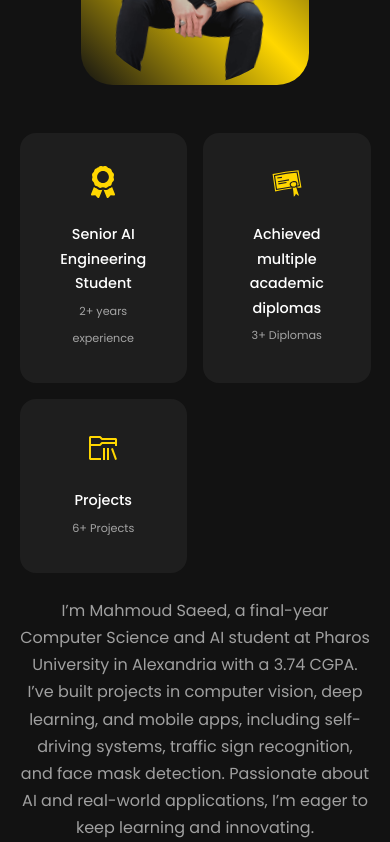
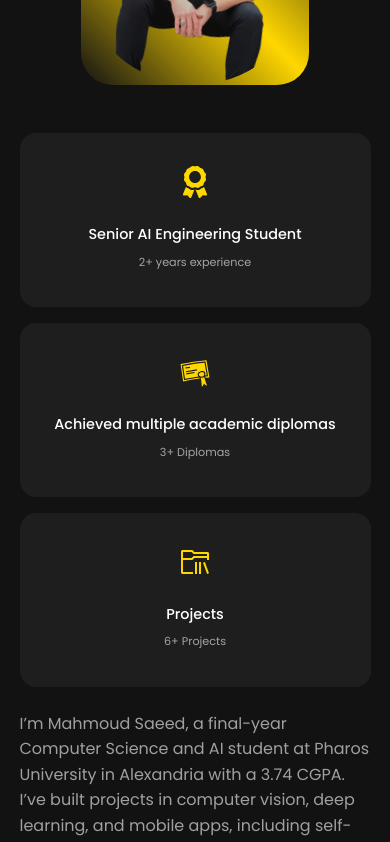
Before and after one commit to Mahmoud3301/mypersonalweb, a React (Vite) app: page / in a window 390 px wide. Shown: the part 2280-3122 px from the top of the page. Built offline with nearby package versions, Linux system fonts and the light colour scheme.

Commit message:
Add files via upload

```diff
--- a/src/components/about/About.jsx
+++ b/src/components/about/About.jsx
@@ -3,8 +3,7 @@ import './about.css'
 import IMageME from '../../assets/me2.png'
 import { FaAward } from "react-icons/fa";
 import { GiDiploma } from "react-icons/gi";
-import{VscFolderLibrary} from 'react-icons/vsc'
-
+import { VscFolderLibrary } from 'react-icons/vsc';
 
 function About() {
   return (
@@ -17,12 +16,11 @@ function About() {
       <div className="container about_container">
         <div className="about_me">
           <div className="about_me_image">
-            <img src={IMageME} alt="" />
+            <img src={IMageME} alt="Mahmoud Saeed" />
           </div>
         </div>
 
         <div className="about_content">
-
           <div className="about_cards">
             <div className="about_card">
               <FaAward className='about_icon' />
@@ -30,33 +28,22 @@ function About() {
               <small>2+ years experience</small>
             </div>
 
-
             <div className="about_card">
-            <GiDiploma  className='about_icon' />
+              <GiDiploma className='about_icon' />
               <h5>Achieved multiple academic diplomas</h5>
               <small>3+ Diplomas</small>
             </div>
-
-
-
 
             <div className="about_card">
               <VscFolderLibrary className='about_icon' />
               <h5>Projects</h5>
               <small>6+ Projects</small>
             </div>
-
-
-
-
           </div>
 
-       <p>I’m Mahmoud Saeed, a final-year Computer Science and AI student at Pharos University in Alexandria with a 3.74 CGPA.
-        I’ve built projects in computer vision, deep learning, and mobile apps,
-         including self-driving systems, traffic sign recognition,
-         and face mask detection.
-         Passionate about AI and real-world applications,
-          I’m eager to keep learning and innovating.</p>
+          <p>
+            I’m Mahmoud Saeed, a final-year Computer Science and AI student at Pharos University in Alexandria with a 3.74 CGPA. I’ve built projects in computer vision, deep learning, and mobile apps, including self-driving systems, traffic sign recognition, and face mask detection. Passionate about AI and real-world applications, I’m eager to keep learning and innovating.
+          </p>
 
           <a href="#contact" className='btn btn-primary'>Let's Talk</a>
         </div>
--- a/src/components/about/about.css
+++ b/src/components/about/about.css
@@ -1,7 +1,8 @@
 .about_container{
     display: grid;
     grid-template-columns: 35% 50%;
-    gap: 15%
+    gap: 15%;
+    align-items: start;
 }
 
 .about_me{
@@ -16,7 +17,6 @@
     border-radius: 15rem;
     overflow: hidden;
     transition: var(--transition);
-
 }
 
 .about_me_image:hover{
@@ -61,9 +61,10 @@
 .about_content p{
     margin: 2rem 0 2.6rem;
     color: var(--color-light);
+    line-height: 1.6;
 }
 
-/* Resoponsive*/
+/* Responsive */
 
 @media (max-width: 1024px){
    .about_container{
@@ -76,12 +77,11 @@
     margin: 2rem auto 4rem;
    }
 
-   .about_container p{
+   .about_content p{
     margin: 1rem 0 1.5rem;
    }
 
 }
-
 
 @media (max-width: 600px){
    .about_me{
@@ -90,16 +90,15 @@
    }
 
    .about_cards{
-    grid-template-columns: 1fr 1fr;
+    grid-template-columns: 1fr; /* كل كارد في سطر */
     gap: 1rem;
    }
 
    .about_content{
-    text-align: center;
+    text-align: left; /* خلي البراجراف يبقى منسق من الحافة */
    }
 
    .about_content p{
     margin: 1.5rem 0;
    }
-
 }
```
Lines whose indentation alone changed are shown as unchanged.
